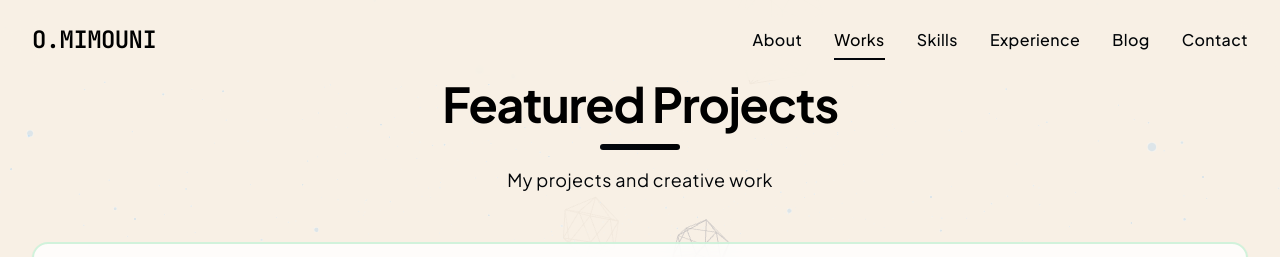
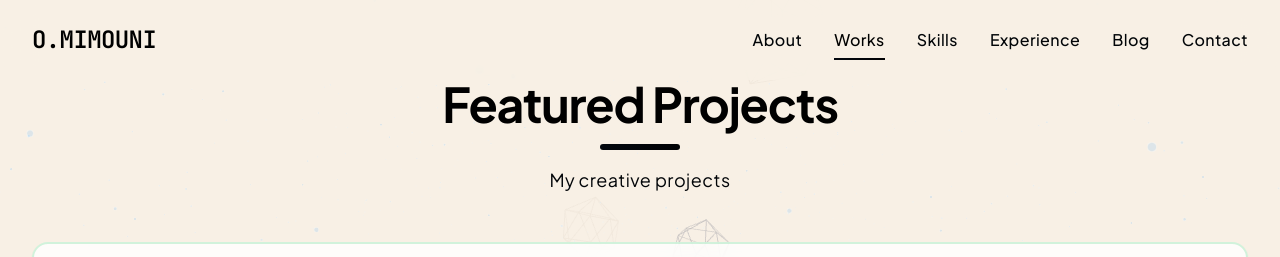
Before and after one commit to othmanemimouni/othmanemimouni.github.io, a React (Vite) app: page /#/projects in a window 1280 px wide. Shown: the top 257 px of the page. Built offline with nearby package versions, Linux system fonts and the light colour scheme.

Commit message:
Update and deploy

```diff
--- a/src/pages/Projects.tsx
+++ b/src/pages/Projects.tsx
@@ -15,7 +15,7 @@ export default function Projects() {
         >
           <h1 className="section-title">Featured Projects</h1>
           <div className="section-line" />
-          <p className="text-navy-600 mt-4 text-lg tracking-wide">My projects and creative work</p>
+          <p className="text-navy-600 mt-4 text-lg tracking-wide">My creative projects</p>
         </motion.div>
 
         <div className="space-y-8">
```
